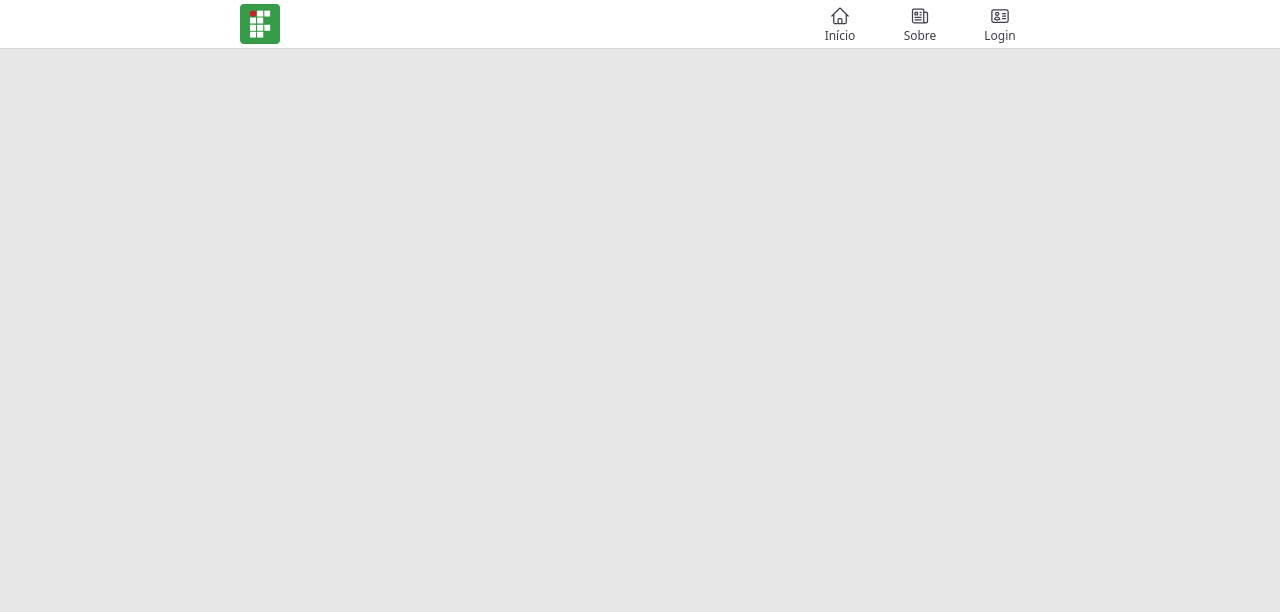
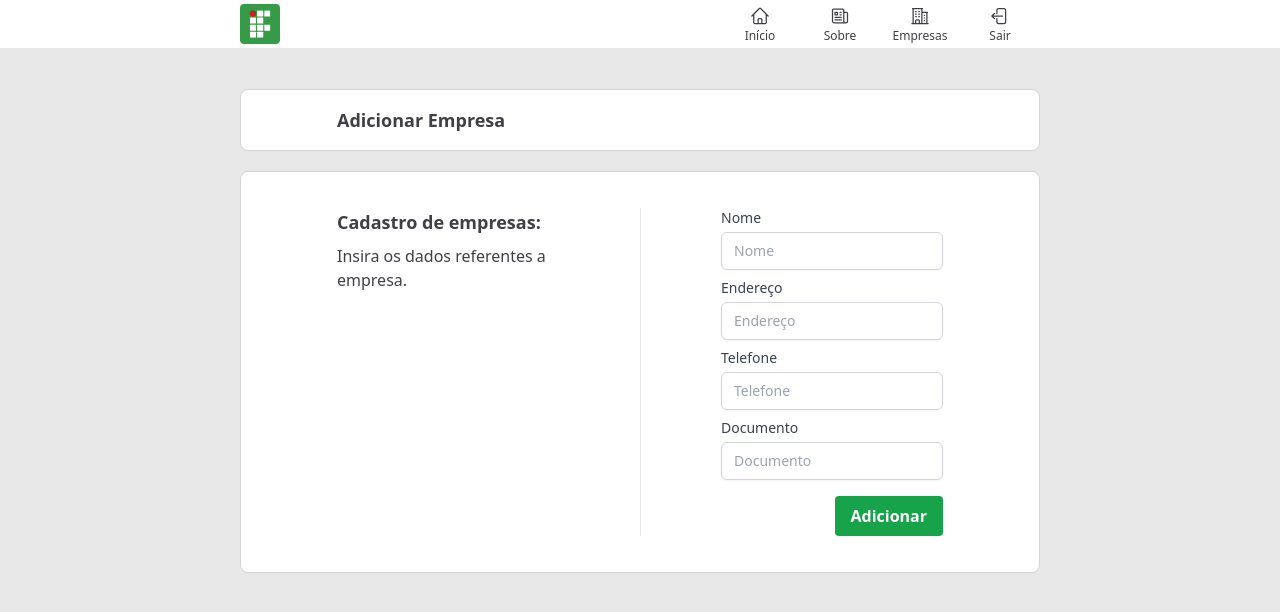
Before and after one commit to gabrielanceski/tcc-ifrs-frontend, a Vue app: page /companies/create in a window 1280 px wide. Before the commit this address had no page. Shown: the top 612 px of the page. Built offline with nearby package versions, Linux system fonts and the light colour scheme; sample sign-in values are in the browser's storage.

Commit message:
feat: adicionando componentes e outras rotas

```diff
--- a/src/App.vue
+++ b/src/App.vue
@@ -1,12 +1,23 @@
 <script setup>
 import { RouterLink, RouterView } from 'vue-router'
-import GuestLayout from '@/components/layouts/GuestLayout.vue'
+import GuestLayout from '@/components/layouts/SystemLayout.vue'
+import { onMounted, ref } from 'vue'
+import { hasToken } from '@/composables/auth.js'
 // import HelloWorld from './components/HelloWorld.vue'
+const isLoggedIn = ref(false)
+
+onMounted(() => {
+  isLoggedIn.value = hasToken();
+})
+
+function refreshData() {
+  isLoggedIn.value = hasToken();
+}
 </script>
 
 <template>
-  <GuestLayout>
-    <RouterView />
+  <GuestLayout :is-logged-in="isLoggedIn" @refresh="refreshData">
+    <RouterView @refresh="refreshData" />
   </GuestLayout>
 <!--  <header>-->
 <!--    <img alt="Vue logo" class="logo" src="@/assets/logo.svg" width="125" height="125" />-->
--- /dev/null
+++ b/src/components/form/Input.vue
@@ -0,0 +1,12 @@
+<script setup>
+defineProps({
+  type: String,
+  placeholder: String,
+  id: String
+})
+const model = defineModel()
+</script>
+<template>
+  <input :id="id" v-model="model" :type="type" :placeholder="placeholder"
+         class="mt-1 block w-full px-3 py-2 border border-gray-300 rounded-md shadow-sm focus:outline-none focus:ring-green-500 focus:border-green-500 sm:text-sm" />
+</template>
--- a/src/components/layouts/GuestLayout.vue
+++ /dev/null
@@ -1,27 +0,0 @@
-<script setup>
-import LayoutButton from '@/components/layouts/partials/LayoutButton.vue'
-import { useRoute } from 'vue-router'
-
-const route = useRoute()
-</script>
-<template>
-  <header class="flex w-screen bg-white border-b px-60 border-zinc-300 justify-between items-center">
-    <img alt="Logo" class="h-10" src="@/assets/logo.svg" />
-    <div>
-      <nav class="flex">
-        <RouterLink to="/">
-          <LayoutButton title="Início" icon="HomeIcon" :current="route.path === '/'" />
-        </RouterLink>
-        <RouterLink to="/about">
-          <LayoutButton title="Sobre" icon="NewspaperIcon" :current="route.path === '/about'" />
-        </RouterLink>
-        <RouterLink to="/login">
-          <LayoutButton title="Login" icon="IdentificationIcon" :current="route.path === '/login'" />
-        </RouterLink>
-      </nav>
-    </div>
-  </header>
-  <div class="px-60 pt-10">
-    <slot></slot>
-  </div>
-</template>
--- /dev/null
+++ b/src/composables/companies.js
@@ -0,0 +1,33 @@
+import axios from "axios"
+import { getToken } from '@/composables/auth.js'
+
+export function getCompanies(data, router) {
+  axios({
+    method: 'get',
+    url: import.meta.env.VITE_BACKEND_URL + 'company',
+    headers: {
+      Authorization: 'Bearer ' + getToken(router),
+    },
+  }).then(res => {
+    data.value =  res.data
+  }).catch(err => {
+    console.log(err)
+    data.value = [];
+  })
+}
+
+export function createCompany(form, router, errorCallback = () => {}, successCallback = () => {}) {
+  axios({
+    method: 'post',
+    url: import.meta.env.VITE_BACKEND_URL + 'company',
+    data: form.value,
+    headers: {
+      Authorization: 'Bearer ' + getToken(router),
+    },
+  }).then(res => {
+    successCallback();
+    router.push({ name: 'companies' });
+  }).catch(err => {
+    errorCallback(err);
+  })
+}
--- a/src/router/index.js
+++ b/src/router/index.js
@@ -2,6 +2,8 @@ import { createRouter, createWebHistory } from 'vue-router'
 import HomeView from '@/views/HomeView.vue'
 import LoginView from '@/views/auth/LoginView.vue'
 import AboutView from '@/views/AboutView.vue'
+import CompaniesView from '@/views/companies/CompaniesView.vue'
+import CompanyCreateView from '@/views/companies/CompanyCreateView.vue'
 
 const router = createRouter({
   history: createWebHistory(import.meta.env.BASE_URL),
@@ -20,6 +22,16 @@ const router = createRouter({
       path: '/about',
       name: 'about',
       component: AboutView
+    },
+    {
+      path: '/companies',
+      name: 'companies',
+      component: CompaniesView
+    },
+    {
+      path: '/companies/create',
+      name: 'create-company',
+      component: CompanyCreateView
     }
   ]
 })
--- /dev/null
+++ b/src/views/companies/CompaniesView.vue
@@ -0,0 +1,53 @@
+<script setup>
+import Container from '@/components/containers/Container.vue'
+import { onMounted, ref } from 'vue'
+import { getCompanies } from '@/composables/companies.js'
+import { useRouter} from 'vue-router'
+
+const router = useRouter()
+
+const data = ref([])
+
+onMounted(() => {
+  getCompanies(data, router)
+})
+
+function createCompany() {
+  router.push('/companies/create')
+}
+
+</script>
+<template>
+  <div class="grid gap-5">
+    <Container>
+      <div class="flex justify-between items-center">
+        <h1 class="font-bold text-lg">Empresas</h1>
+        <button @click.prevent="createCompany" class="bg-green-600 hover:bg-green-700 text-white font-bold py-2 px-4 rounded focus:outline-none focus:shadow-outline">
+          Adicionar
+        </button>
+      </div>
+
+    </Container>
+    <Container>
+      <table class="table-auto w-full">
+        <thead>
+          <tr class="*:text-left *:border-b *:pb-2">
+            <th class="border-r pl-3">Nome</th>
+            <th class="border-r pl-3">Endereço</th>
+            <th class="border-r pl-3">Telefone</th>
+            <th class="pl-3">Documento</th>
+          </tr>
+        </thead>
+        <tbody>
+          <tr v-for="(company,index) in data" :key="index" :class="[index%2 === 0 ? 'bg-zinc-100' : '', '*:py-2']" >
+            <td class="border-r pl-3">{{ company.name }}</td>
+            <td class="border-r pl-3">{{ company.address }}</td>
+            <td class="border-r pl-3">{{ company.contacts }}</td>
+            <td class="pl-3">{{ company.document }}</td>
+          </tr>
+        </tbody>
+      </table>
+
+    </Container>
+  </div>
+</template>
--- /dev/null
+++ b/src/views/companies/CompanyCreateView.vue
@@ -0,0 +1,53 @@
+<script setup>
+import Container from '@/components/containers/Container.vue'
+import Input from '@/components/form/Input.vue'
+import { ref } from 'vue'
+import { createCompany } from '@/composables/companies.js'
+import { useRouter } from 'vue-router'
+
+const form = ref({
+  name: '',
+  address: '',
+  contacts: '',
+  document: ''
+})
+
+const router = useRouter()
+
+function submit() {
+  createCompany(form, router)
+}
+</script>
+<template>
+  <div class="grid gap-5">
+    <Container>
+        <h1 class="font-bold text-lg px-20">Adicionar Empresa</h1>
+    </Container>
+    <Container>
+      <form @submit.prevent="submit">
+        <div class="grid grid-cols-2 py-5 divide-x">
+          <div class="flex flex-col px-20 space-y-2">
+            <span class="font-semibold text-lg">Cadastro de empresas:</span>
+            <span>Insira os dados referentes a empresa.</span>
+          </div>
+          <div class="px-20 flex flex-col">
+            <label for="name" class="block text-sm font-medium text-gray-700">Nome</label>
+            <Input id="name" type="text" placeholder="Nome" v-model="form.name" class="mb-2" />
+            <label for="address" class="block text-sm font-medium text-gray-700">Endereço</label>
+            <Input id="address" type="text" placeholder="Endereço" v-model="form.address" class="mb-2" />
+            <label for="phone" class="block text-sm font-medium text-gray-700">Telefone</label>
+            <Input id="phone" type="text" placeholder="Telefone" v-model="form.contacts" class="mb-2" />
+            <label for="document" class="block text-sm font-medium text-gray-700">Documento</label>
+            <Input id="document" type="text" placeholder="Documento" v-model="form.document" class="mb-4" />
+            <div class="w-full flex justify-end">
+              <button type="submit"
+                      class="w-min bg-green-600 hover:bg-green-700 text-white font-bold py-2 px-4 rounded focus:outline-none focus:shadow-outline">
+                Adicionar
+              </button>
+            </div>
+          </div>
+        </div>
+      </form>
+    </Container>
+  </div>
+</template>
```
